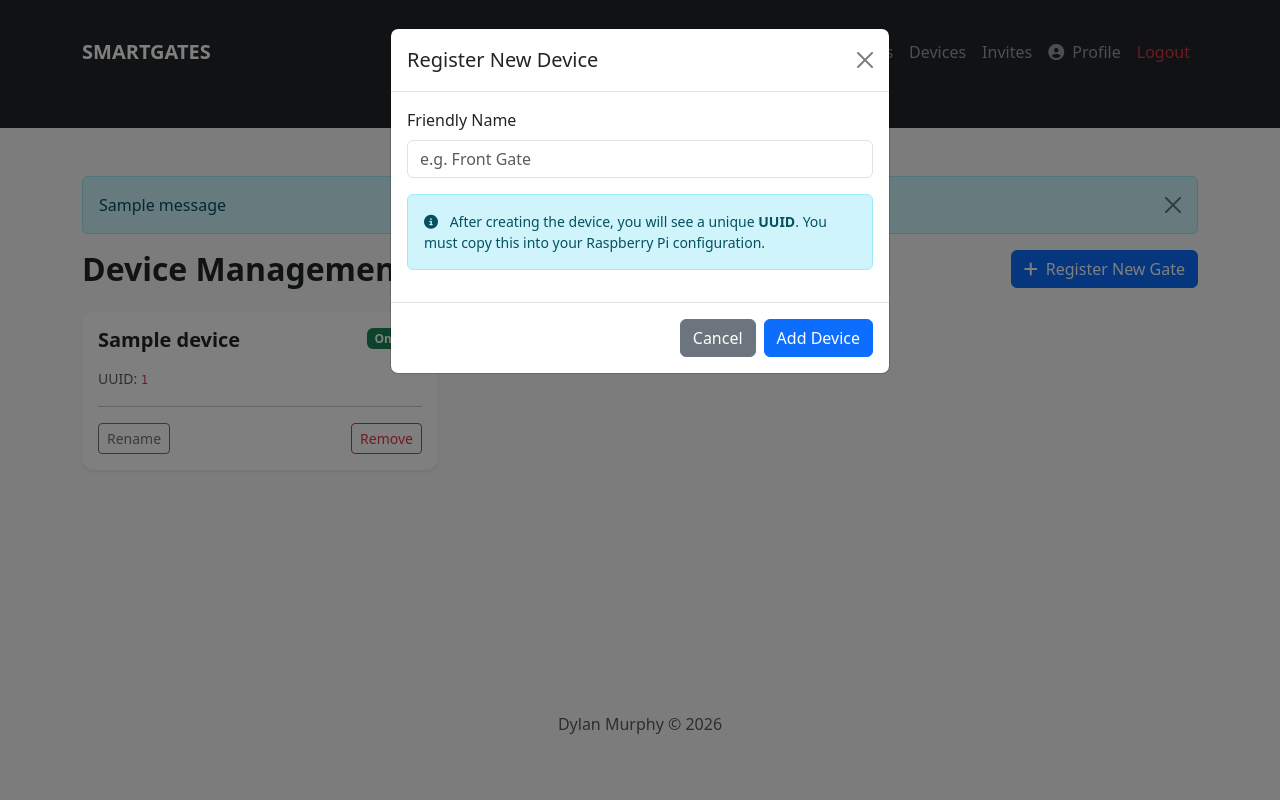
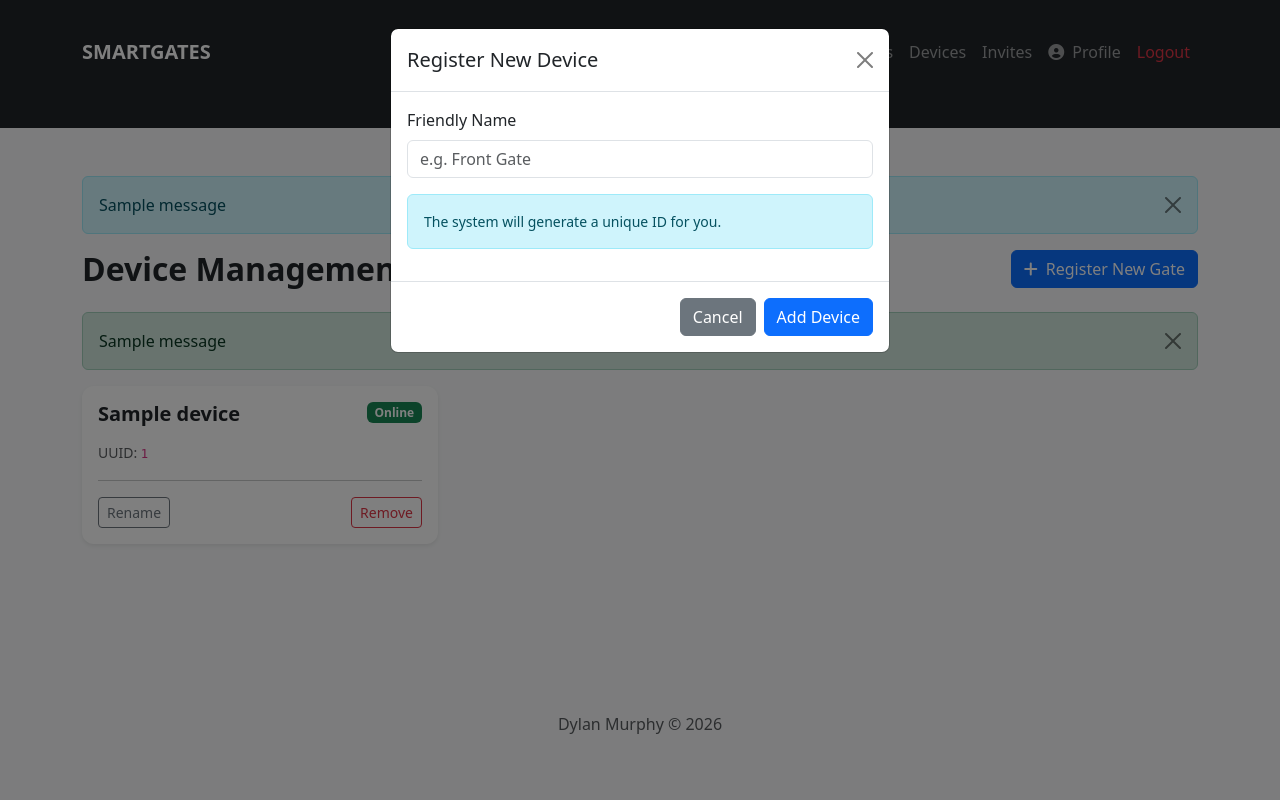
Before and after one commit to dylanmurph/smartgates-iot, a Flask app: page /devices in a window 1280 px wide, after a click on "Register New Gate". Run offline with Flask 3, Linux system fonts and the light colour scheme; a user stored in the database is signed in; tables that the repository leaves empty hold one stand-in row (values such as "Sample post"); one stand-in notice (Sample message) is shown; some libraries are stand-ins or nearby versions.

Commit message:
Implemented rename device and delete device

```diff
--- a/app/device_routes.py
+++ b/app/device_routes.py
@@ -1,8 +1,8 @@
 from flask import Blueprint, render_template, redirect, url_for, flash, request
 from flask_login import login_required, current_user
 from app import db
-from app.models import Device
-from app.forms import AddDeviceForm
+from app.models import Device, EventLog
+from app.forms import AddDeviceForm, EditDeviceForm
 
 bp = Blueprint('devices', __name__)
 
@@ -11,8 +11,9 @@ bp = Blueprint('devices', __name__)
 def list_devices():
     all_devices = current_user.get_viewable_devices()
     device = all_devices[0] if all_devices else None
-    form = AddDeviceForm()
-    return render_template('devices.html', title='My Devices', device=device, form=form)
+    add_form = AddDeviceForm()
+    edit_form = EditDeviceForm()
+    return render_template('devices.html', title='My Devices', device=device, add_form=add_form, edit_form=edit_form)
 
 @bp.route('/devices/add', methods=['POST'])
 @login_required
@@ -34,12 +35,48 @@ def add_device():
 
     return redirect(url_for('devices.list_devices'))
 
-@bp.route('/devices/<int:device_id>/edit', methods=['GET', 'POST'])
+@bp.route('/devices/<int:device_id>/edit', methods=['POST'])
 @login_required
 def edit_device(device_id):
-    pass
+    device = Device.query.get_or_404(device_id)
+
+    if device.owner != current_user:
+        flash('You do not have permission to edit this device.', 'danger')
+        return redirect(url_for('devices.list_devices'))
+
+    form = EditDeviceForm()
+    if form.validate_on_submit():
+        device.name = form.device_name.data
+        db.session.commit()
+        flash('Device renamed successfully.', 'success')
+    else:
+        flash('Error: Invalid name provided.', 'danger')
+
+    return redirect(url_for('devices.list_devices'))
 
 @bp.route('/devices/<int:device_id>/delete', methods=['POST'])
 @login_required
 def delete_device(device_id):
-    pass
+    device = Device.query.get_or_404(device_id)
+
+    # Security: Ensure only the owner can delete
+    if device.owner != current_user:
+        flash('You do not have permission to delete this device.', 'danger')
+        return redirect(url_for('devices.list_devices'))
+
+    try:
+        # 1. Manually delete logs (Because your model relationship doesn't have cascade="all,delete")
+        EventLog.query.filter_by(device_id=device.id).delete()
+
+        # 2. Delete the device
+        # Note: AccessLinks and Invitations WILL delete automatically because
+        # you defined cascade="all, delete-orphan" in models.py for them.
+        db.session.delete(device)
+        db.session.commit()
+
+        flash('Device and all associated logs deleted.', 'success')
+    except Exception as e:
+        db.session.rollback()
+        flash(f'Error deleting device: {str(e)}', 'danger')
+
+    return redirect(url_for('devices.list_devices'))
--- a/app/forms.py
+++ b/app/forms.py
@@ -32,6 +32,6 @@ class AddDeviceForm(FlaskForm):
     device_name = StringField('Device Name', validators=[DataRequired()])
     submit = SubmitField('Add Device')
 
-class InviteUserForm(FlaskForm):
-    email = StringField('User Email', validators=[DataRequired(), Email()])
-    submit = SubmitField('Send Invitation')
+class EditDeviceForm(FlaskForm):
+    device_name = StringField('New Device Name', validators=[DataRequired()])
+    submit = SubmitField('Save Changes')
--- a/app/static/main.js
+++ b/app/static/main.js
@@ -1,10 +1,39 @@
+document.addEventListener('DOMContentLoaded', () => {
     document.querySelectorAll('.gate-toggle-btn').forEach(btn => {
         btn.onclick = function() {
             const deviceId = this.getAttribute('data-device-id');
 
             fetch(`/open-gate/${deviceId}`, { method: 'POST' });
 
+            const originalText = this.innerText;
             this.innerText = 'Sent';
-        setTimeout(() => { this.innerText = 'Toggle Gate'; }, 2000);
+            this.disabled = true;
+
+            setTimeout(() => {
+                this.innerText = originalText;
+                this.disabled = false;
+            }, 2000);
         };
     });
+    const editModal = document.getElementById('editDeviceModal');
+
+    if (editModal) {
+        editModal.addEventListener('show.bs.modal', event => {
+            const button = event.relatedTarget;
+
+            const deviceId = button.getAttribute('data-device-id');
+            const deviceName = button.getAttribute('data-device-name');
+
+            const input = document.getElementById('edit_device_name');
+            if (input) {
+                input.value = deviceName;
+            }
+
+            const form = document.getElementById('editDeviceForm');
+            if (form) {
+                form.action = `/devices/${deviceId}/edit`;
+            }
+        });
+    }
+
+});
--- a/app/templates/devices.html
+++ b/app/templates/devices.html
@@ -7,6 +7,17 @@
         <i class="fa-solid fa-plus me-2"></i>Register New Gate
     </button>
 </div>
+
+{% with messages = get_flashed_messages(with_categories=true) %}
+  {% if messages %}
+    {% for category, message in messages %}
+      <div class="alert alert-{{ category }} alert-dismissible fade show" role="alert">
+        {{ message }}
+        <button type="button" class="btn-close" data-bs-dismiss="alert"></button>
+      </div>
+    {% endfor %}
+  {% endif %}
+{% endwith %}
 
 <div class="row">
     {% for device in current_user.owned_devices %}
@@ -25,14 +36,18 @@
                 <p class="text-muted small mt-2">
                     UUID: <code class="user-select-all">{{ device.unique_id }}</code>
                 </p>
-
                 <hr>
-
                 <div class="d-flex justify-content-between">
-                    <button class="btn btn-outline-secondary btn-sm">Rename</button>
+                    <button class="btn btn-outline-secondary btn-sm"
+                            data-bs-toggle="modal"
+                            data-bs-target="#editDeviceModal"
+                            data-device-id="{{ device.id }}"
+                            data-device-name="{{ device.name }}">
+                        Rename
+                    </button>
 
                     <form action="{{ url_for('devices.delete_device', device_id=device.id) }}" method="POST" class="d-inline">
-                        <button class="btn btn-outline-danger btn-sm" onclick="return confirm('Are you sure you want to delete this device?')">Remove</button>
+                        <button class="btn btn-outline-danger btn-sm" onclick="return confirm('WARNING: This will permanently delete the device and ALL its history logs. Are you sure?')">Remove</button>
                     </form>
                 </div>
             </div>
@@ -40,47 +55,61 @@
     </div>
     {% else %}
     <div class="col-12 text-center py-5">
-        <div class="text-muted">
-            <i class="fa-solid fa-microchip fa-3x mb-3"></i>
-            <p>You haven't registered any devices yet.</p>
-        </div>
+        <p class="text-muted">You haven't registered any devices yet.</p>
     </div>
     {% endfor %}
 </div>
 
-<div class="modal fade" id="addDeviceModal" tabindex="-1" aria-labelledby="addDeviceModalLabel" aria-hidden="true">
+<div class="modal fade" id="addDeviceModal" tabindex="-1" aria-hidden="true">
   <div class="modal-dialog">
     <div class="modal-content">
       <div class="modal-header">
-        <h5 class="modal-title" id="addDeviceModalLabel">Register New Device</h5>
+        <h5 class="modal-title">Register New Device</h5>
         <button type="button" class="btn-close" data-bs-dismiss="modal" aria-label="Close"></button>
       </div>
-
       <form action="{{ url_for('devices.add_device') }}" method="POST">
           <div class="modal-body">
-            {{ form.hidden_tag() }}
-
+            {{ add_form.hidden_tag() }}
             <div class="mb-3">
-                <label for="device_name" class="form-label">Friendly Name</label>
-                {{ form.device_name(class="form-control", placeholder="e.g. Front Gate") }}
-
-                {% for error in form.device_name.errors %}
-                    <span class="text-danger small">{{ error }}</span>
-                {% endfor %}
+                <label class="form-label">Friendly Name</label>
+                {{ add_form.device_name(class="form-control", placeholder="e.g. Front Gate") }}
             </div>
-
             <div class="alert alert-info small">
-                <i class="fa-solid fa-circle-info me-2"></i>
-                After creating the device, you will see a unique <strong>UUID</strong>. You must copy this into your Raspberry Pi configuration.
+                The system will generate a unique ID for you.
             </div>
           </div>
-
           <div class="modal-footer">
             <button type="button" class="btn btn-secondary" data-bs-dismiss="modal">Cancel</button>
-            {{ form.submit(class="btn btn-primary") }}
+            {{ add_form.submit(class="btn btn-primary") }}
           </div>
       </form>
     </div>
   </div>
 </div>
+
+<div class="modal fade" id="editDeviceModal" tabindex="-1" aria-hidden="true">
+    <div class="modal-dialog">
+      <div class="modal-content">
+        <div class="modal-header">
+          <h5 class="modal-title">Rename Device</h5>
+          <button type="button" class="btn-close" data-bs-dismiss="modal" aria-label="Close"></button>
+        </div>
+
+        <form id="editDeviceForm" action="" method="POST">
+            <div class="modal-body">
+              {{ edit_form.hidden_tag() }}
+
+              <div class="mb-3">
+                  <label class="form-label">New Name</label>
+                  {{ edit_form.device_name(class="form-control", id="edit_device_name") }}
+              </div>
+            </div>
+            <div class="modal-footer">
+              <button type="button" class="btn btn-secondary" data-bs-dismiss="modal">Cancel</button>
+              {{ edit_form.submit(class="btn btn-primary") }}
+            </div>
+        </form>
+      </div>
+    </div>
+  </div>
 {% endblock %}
```
Lines whose indentation alone changed are shown as unchanged.
